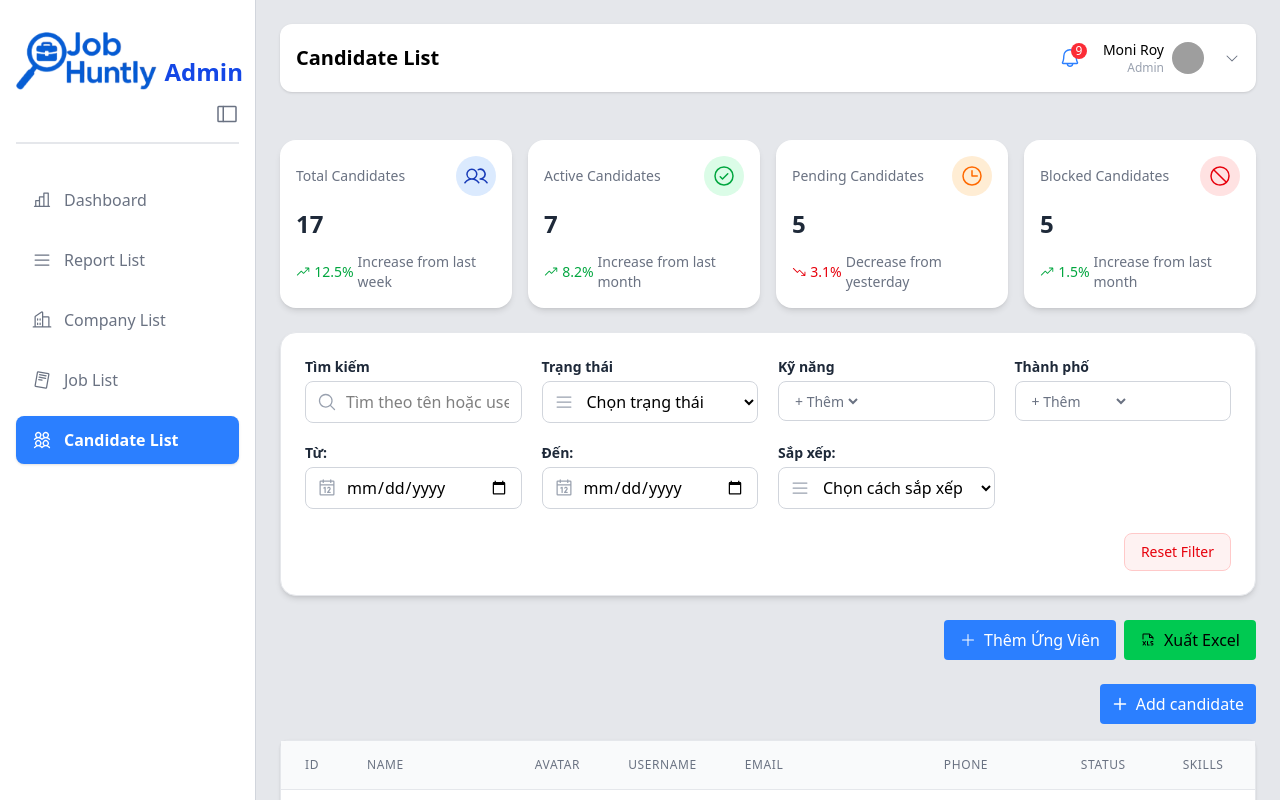
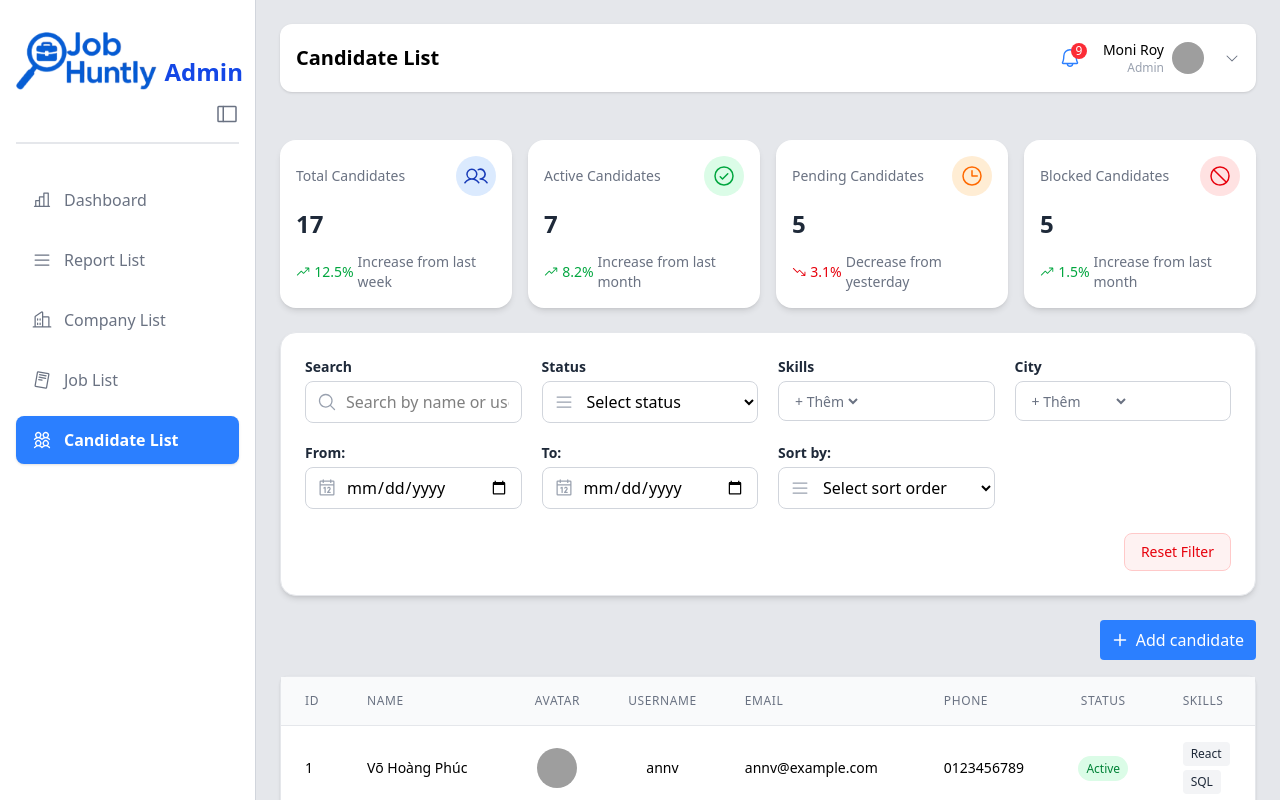
Before and after one commit to Group-3-KTC/job-huntly-admin-app, a React (Vite) app: page /candidateList in a window 1280 px wide. Shown: the top 800 px of the page. Built offline with nearby package versions, Linux system fonts and the light colour scheme; sample sign-in values are in the browser's storage; grey boxes are pictures that could not be loaded.

Commit message:
Vietnamese to eng

```diff
--- a/src/components/ui/Table.tsx
+++ b/src/components/ui/Table.tsx
@@ -38,7 +38,7 @@ export const Table = <T,>({
         <div className="bg-white rounded-lg shadow-sm border border-gray-200 p-8 text-center">
           {/*<div className="w-8 h-8 mx-auto border-b-2 border-blue-500 rounded-full animate-spin"></div>*/}
           <div className="mx-auto loader"></div>
-          <p className="mt-2 text-gray-500">Đang tải...</p>
+          <p className="mt-2 text-gray-500">Loading...</p>
         </div>
       </>
     );
--- a/src/features/candidatelist/pages/CandidateListPage.tsx
+++ b/src/features/candidatelist/pages/CandidateListPage.tsx
@@ -47,52 +47,52 @@ export const CandidateListPage = () => {
 const candidateFilters: FilterField[] = [
   {
     key: "searchText",
-      label: "Tìm kiếm",
+    label: "Search",
     type: "text",
-      placeholder: "Tìm theo tên hoặc username",
+    placeholder: "Search by name or username",
   },
   {
     key: "status",
-      label: "Trạng thái",
+    label: "Status",
     type: "select",
     options: ["active", "blocked", "pending"],
-      placeholder: "Chọn trạng thái",
+    placeholder: "Select status",
   },
   {
     key: "skills",
-      label: "Kỹ năng",
+    label: "Skills",
     type: "multiselect",
     options: ["Java", "Python", "React", "SQL"],
-      placeholder: "Chọn kỹ năng",
+    placeholder: "Select skills",
   },
   {
     key: "location_city",
-      label: "Thành phố",
+    label: "City",
     type: "multiselect",
-      options: ["Hồ Chí Minh", "Hà Nội", "Đà Nẵng", "Cần Thơ", "Nha Trang"],
-      placeholder: "Chọn thành phố",
+    options: ["Ho Chi Minh", "Hanoi", "Da Nang", "Can Tho", "Nha Trang"],
+    placeholder: "Select city",
   },
   {
     key: "created_from",
-      label: "Ngày tạo",
+    label: "Created Date",
     type: "date",
-      placeholder: "Từ ngày",
-      prefixLabel: "Từ:",
+    placeholder: "From date",
+    prefixLabel: "From:",
   },
   {
     key: "created_to",
-      label: "Ngày tạo",
+    label: "Created Date",
     type: "date",
-      placeholder: "Đến ngày",
-      prefixLabel: "Đến:",
+    placeholder: "To date",
+    prefixLabel: "To:",
   },
   {
     key: "sort",
-      label: "Sắp xếp",
+    label: "Sort",
     type: "select",
     options: ["id", "asc", "desc", "recent"],
-      placeholder: "Chọn cách sắp xếp",
-      prefixLabel: "Sắp xếp:",
+    placeholder: "Select sort order",
+    prefixLabel: "Sort by:",
   },
 ];
 
@@ -164,7 +164,7 @@ export const CandidateListPage = () => {
           }}
         />
 
-        <div className="flex items-center justify-end my-6">
+        {/* <div className="flex items-center justify-end my-6">
           <div className="flex gap-2">
             <button
               onClick={handleAddCandidate}
@@ -179,7 +179,7 @@ export const CandidateListPage = () => {
               <FileXls size={16} className="mr-2" /> Xuất Excel
             </button>
           </div>
-        </div>
+        </div> */}
 
         {/* Bảng dữ liệu */}
         <CandidateTable
--- a/src/features/jobpostlist/components/JobListTable.tsx
+++ b/src/features/jobpostlist/components/JobListTable.tsx
@@ -150,7 +150,7 @@ const JobListTable = () => {
     },
     {
       key: "actions",
-      title: "Thao tác",
+      title: "Actions",
       align: "center",
       render: (_, record) => (
         <div className="flex justify-center gap-2">
--- a/src/features/reportlist/components/ReportTable.tsx
+++ b/src/features/reportlist/components/ReportTable.tsx
@@ -171,7 +171,7 @@ const ReportTable = () => {
     },
     {
       key: "actions",
-      title: "Thao tác",
+      title: "Actions",
       align: "center",
       render: (_: any, record: Reports) => (
         <div className="flex justify-center gap-2">
```
Lines whose indentation alone changed are shown as unchanged.
